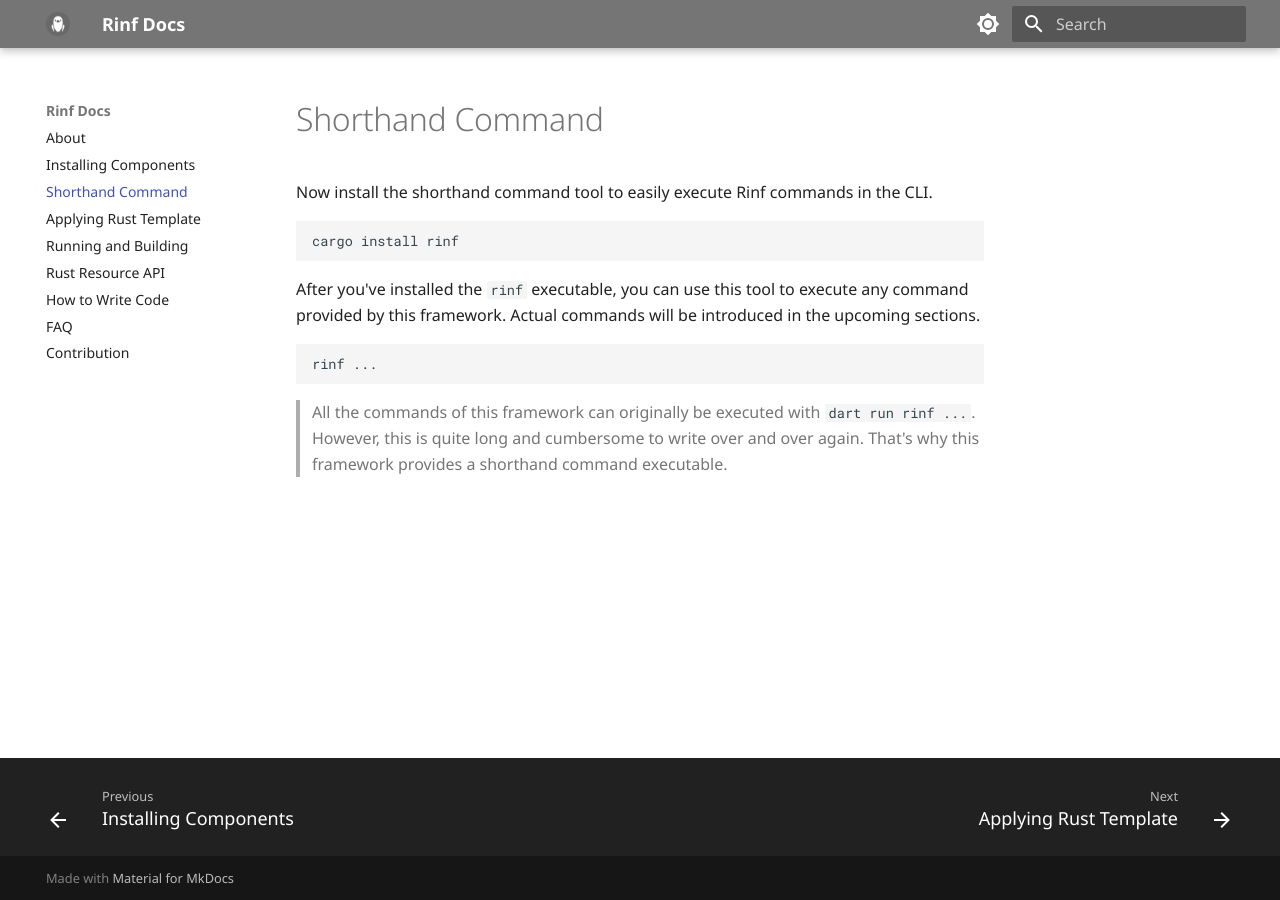
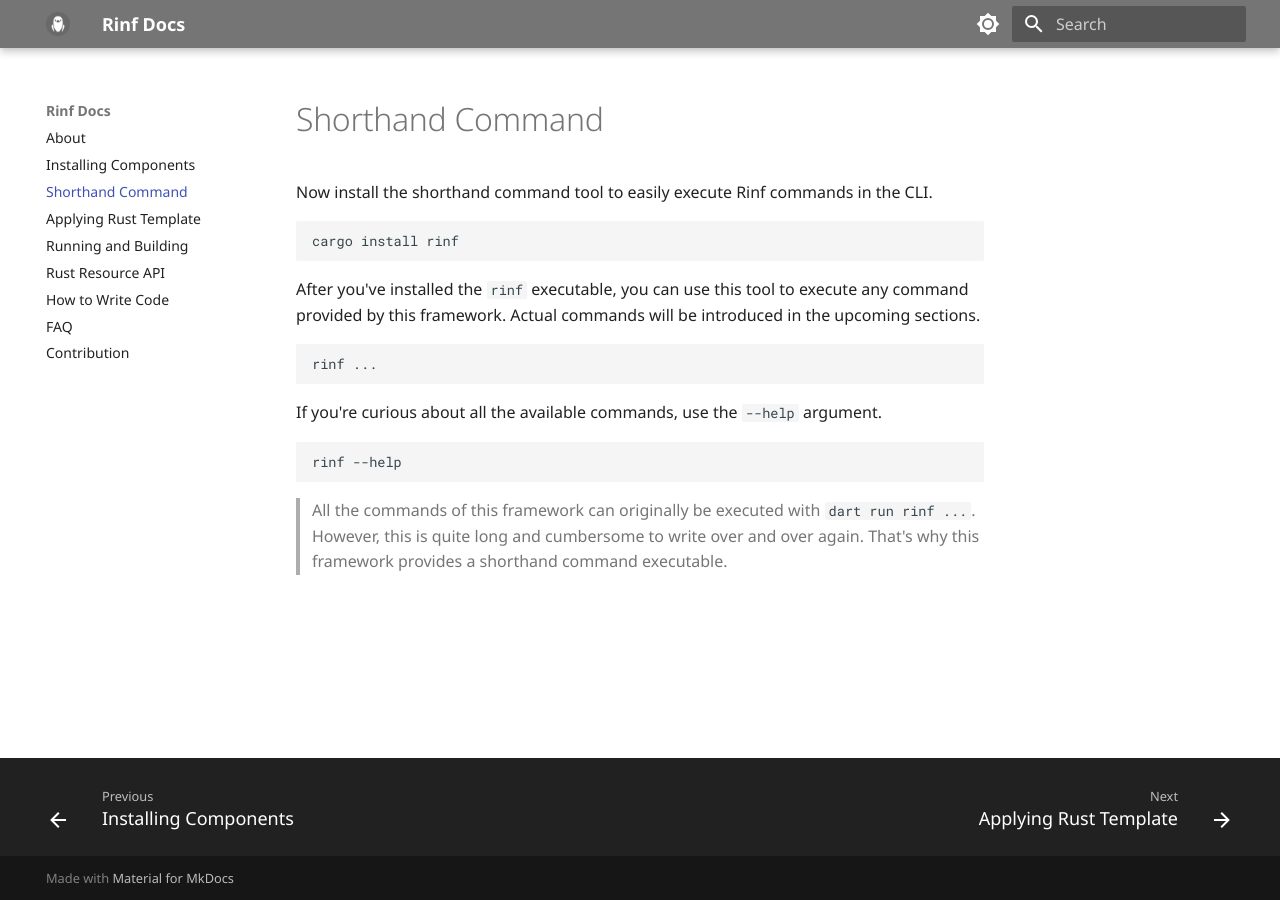
Before and after one commit to cunarist/rinf, an MkDocs documentation site: the page built from documentation/docs/shorthand-command.md, in a window 1280 px wide. Built offline with MkDocs 1.6.1 and Material for MkDocs 9.7.7, drawn with Linux system fonts in a browser that asks for light colours.

Commit message:
Add a guide about the `--help` argument

````diff
--- a/documentation/docs/shorthand-command.md
+++ b/documentation/docs/shorthand-command.md
@@ -12,4 +12,10 @@
 rinf ...
 ```
 
+If you're curious about all the available commands, use the `--help` argument.
+
+```bash
+rinf --help
+```
+
 > All the commands of this framework can originally be executed with `dart run rinf ...`. However, this is quite long and cumbersome to write over and over again. That's why this framework provides a shorthand command executable.
````
